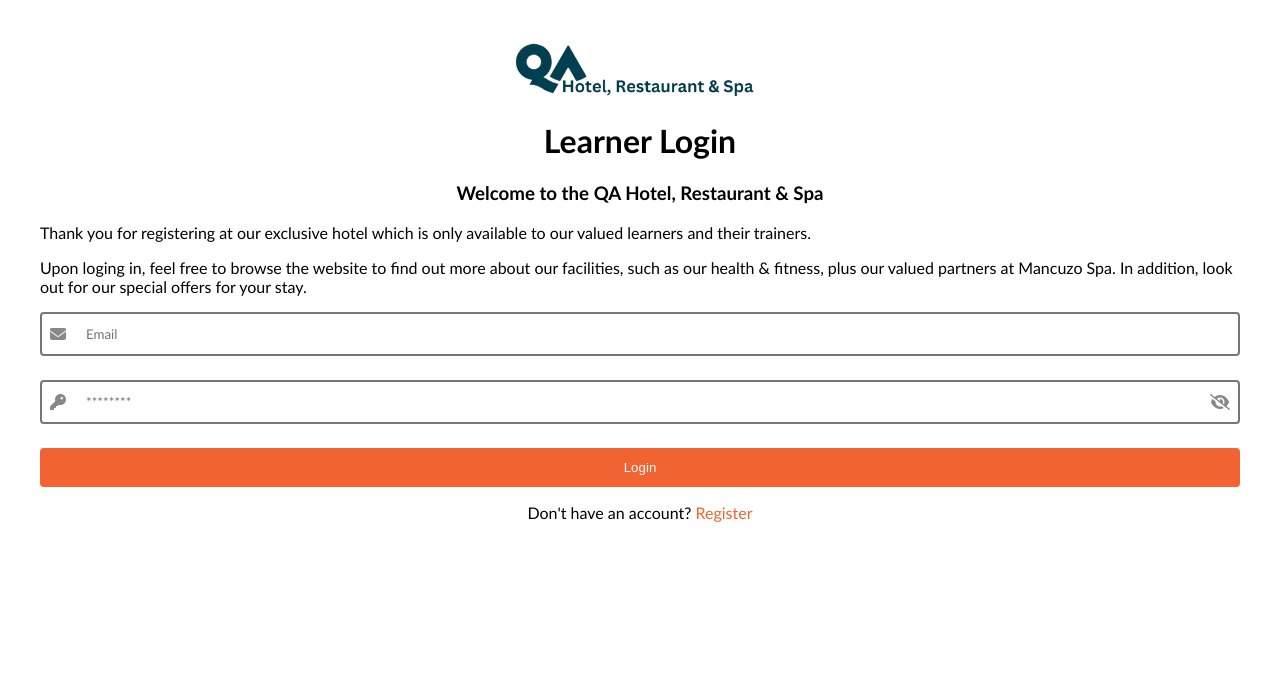
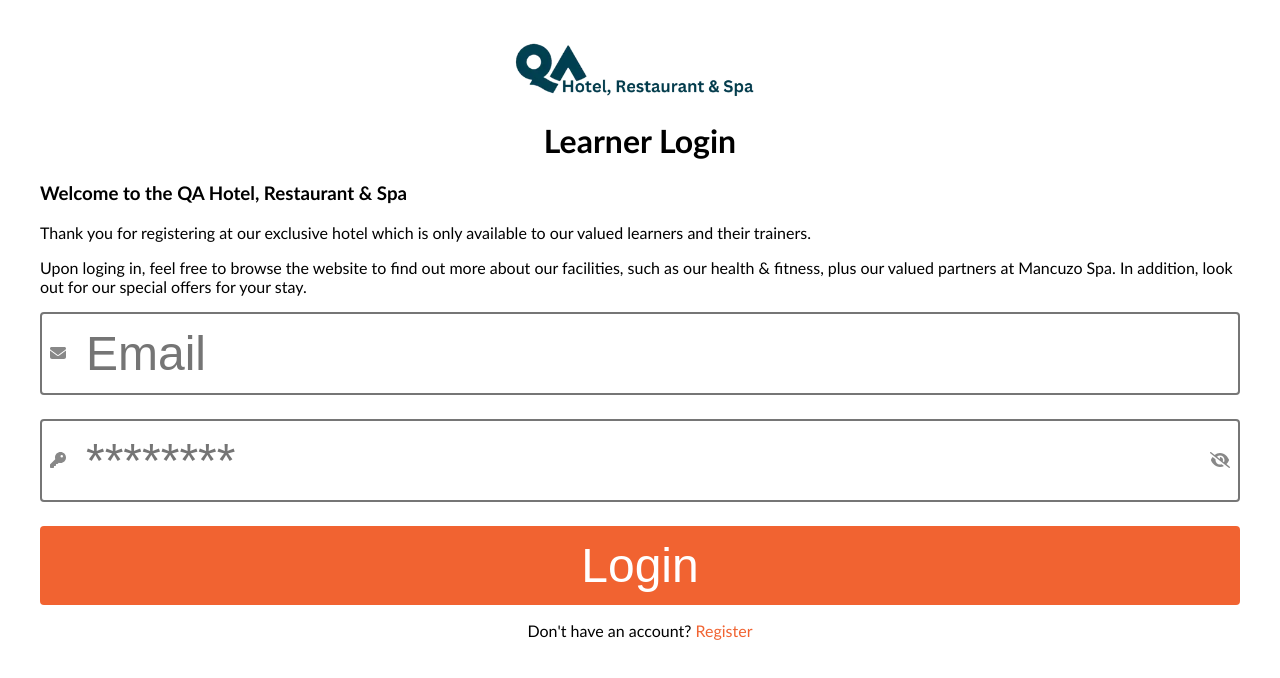
Before and after one commit to CameronGuthrie/qa_HRS, a React (Vite) app in the folder frontend/: page / in a window 1280 px wide. Shown: the top 678 px of the page. Built offline with nearby package versions, Linux system fonts and the light colour scheme.

Commit message:
updated font size

```diff
--- a/frontend/src/style.css
+++ b/frontend/src/style.css
@@ -10,7 +10,7 @@ body {
   text-align: left;
 }
 
-h1,h2,h3,h4,h5,h6 {
+h1, h2 {
   text-align: center;
 }
 
@@ -60,6 +60,7 @@ h1,h2,h3,h4,h5,h6 {
 }
 
 button, .form-control {
+  font-size: 3em;
   width: 100%; /* Full width */
   box-sizing: border-box; /* Make sure padding is included in width */
   padding: 0.75rem 1.5rem; /* Adjusted padding */
@@ -93,7 +94,6 @@ button:disabled {
 .form-control {
   border-style:solid;
   padding: 0.75rem 2.75rem; /* Adjusted padding to match button */
-  font-family: "Calibri", sans-serif;
 }
 
 .input-icon {
```
